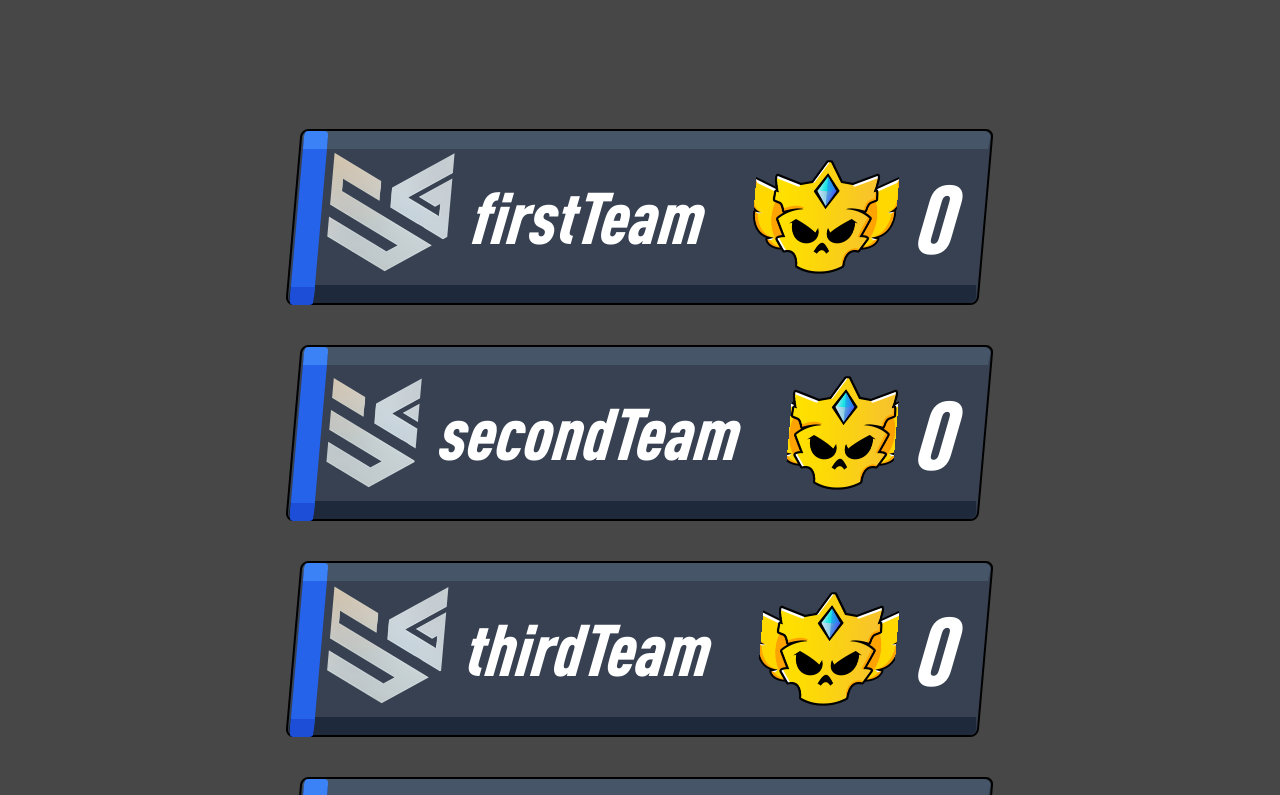
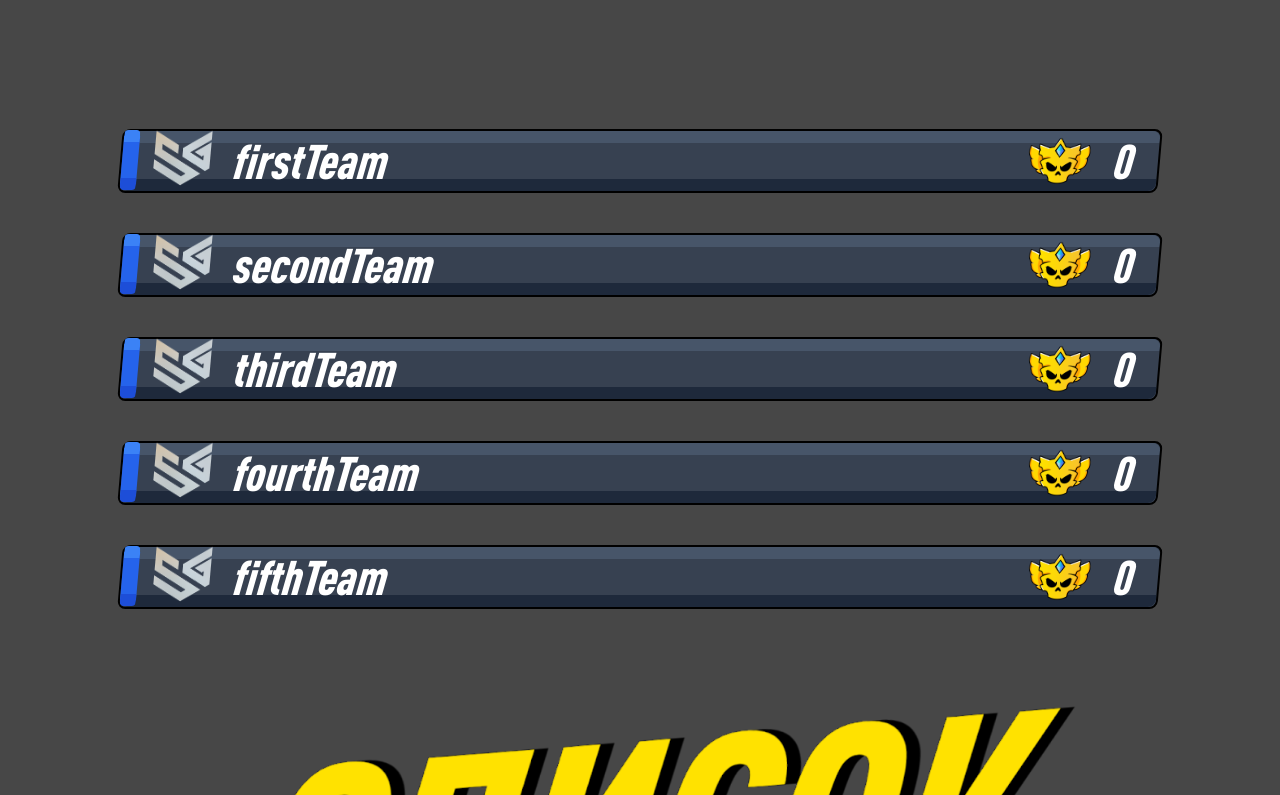
Before and after one commit to Bishech/GPL, a React (Vite) app: page / in a window 1280 px wide. Shown: the part 725-1520 px from the top of the page. Built offline with nearby package versions, Linux system fonts and the light colour scheme.

Commit message:
redesign Team

```diff
--- a/src/components/Team.jsx
+++ b/src/components/Team.jsx
@@ -11,26 +11,24 @@ const groupColor = {
 
 export const Team = ({ logo, name, points, group }) => {
   return (
-    <div className=" text-center">
-      <button className="skew-x-[-5deg]  cursor-default bg-gray-700 border-2 rounded-lg w-2/3 h-44 border-black text-white">
+    <button className="skew-x-[-5deg] cursor-default bg-gray-700 rounded-lg h-16 border-2 border-black relative text-white">
       <Link to={`/team/${group}/${name}`}>
         <div
-            className={`before:w-6 before:rounded before:content-[''] before:h-[174px] before:-top-[18px]  before:absolute before:left-0 before:border-t-[18px] before:border-b-[18px] ${groupColor[group]} w-full h-full border-2  border-black rounded-lg border-b-[18px] border-b-slate-800 border-t-[18px] border-t-slate-600 relative border-x-transparent`}
+          className={`before:w-4 before:rounded before:h-full before:-top-[1px] after:border-y-4 after:border-black before:absolute before:left-0 before:border-t-[12px] before:border-b-[12px] ${groupColor[group]} w-full h-full  rounded-lg border-b-[12px] border-b-slate-800 border-t-[12px] border-t-slate-600 border-x-transparent`}
         >
           <div className="w-full h-full flex flex-row gap-6 px-6 justify-center items-center text-white">
             <div>
-                <img src={logo} className="pl-2 w-36 h-36 object-cover" />
+              <img src={logo} className="pl-2 w-16 h-16" />
             </div>
-              <div className="text-7xl">{name}</div>
+            <div className="text-5xl">{name}</div>
             <div className="flex flex-grow"></div>
             <div>
-                <img src={logo_gpl} className="w-40 h-40 object-cover" />
+              <img src={logo_gpl} className="w-16 h-16" />
             </div>
-              <div className="text-8xl">{points}</div>
+            <div className="text-5xl">{points}</div>
           </div>
         </div>
       </Link>
     </button>
-    </div>
   );
 };
```
Lines whose indentation alone changed are shown as unchanged.
